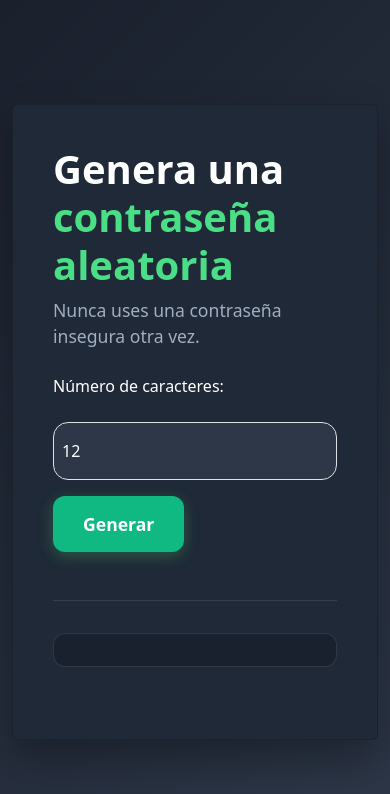
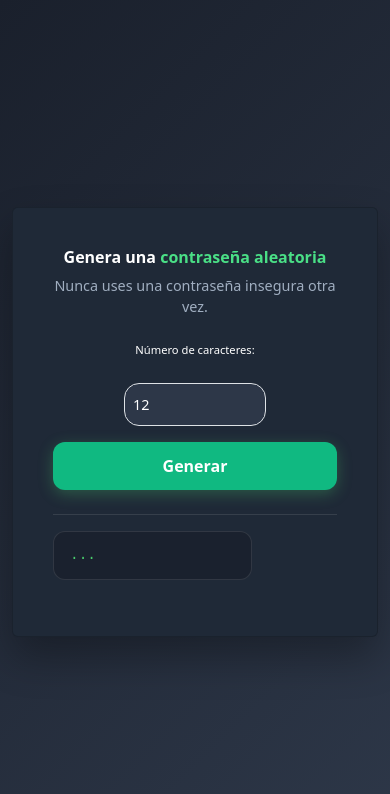
Before and after one commit to strdavidt/password-generator, a plain HTML site: page index.html in a window 390 px wide. Drawn offline with nearby package versions, Linux system fonts and the light colour scheme.

Commit message:
Mejorar el diseño responsivo

```diff
--- a/index.html
+++ b/index.html
@@ -10,7 +10,7 @@
 <body>
     <div class="container">
         <div class="card" style="background-color: #1F2937;">
-            <div class="text-left">
+            <div class="text-center">
                 <h1 class="titulo-h1">Genera una <span class="destacado">contraseña aleatoria</span></h1>
                 <p class="slogan-p">Nunca uses una contraseña insegura otra vez.</p>
                 <div class="caracteres">
@@ -23,7 +23,7 @@
                 <div class="row">
                     <div class="col-md-12">
                         <div class="contraseñaEl" id="contraseña1">
-                            <!-- Contraseña 1 -->
+                            <!-- Contraseña 1 -->...
                         </div>
                     </div>
                 </div>
--- a/styles.css
+++ b/styles.css
@@ -14,7 +14,7 @@ body {
     border-radius: 20px;
     backdrop-filter: blur(10px);
     box-shadow: 0 20px 40px rgba(0, 0, 0, 0.3);
-    max-width: 500px;
+    max-width: 100%;
     width: 100%;
     padding: 2.5rem;
 }
@@ -23,7 +23,7 @@ body {
     font-weight: 700;
     margin-bottom: 0.5rem;
     line-height: 1.2;
-    text-align: left;
+    text-align: center;
     color: #FFFFFF;
 }
 .destacado {
@@ -33,7 +33,7 @@ body {
     color: #a0aec0;
     font-size: 1.1rem;
     margin-bottom: 1rem;
-    text-align: left;
+    text-align: center;
 }
 .generar-btn {
     background: #10B981;
@@ -48,18 +48,19 @@ body {
 }
 .caracteres {
     margin: 1rem 0;
-    text-align: left;
+    text-align: center;
 }
 .form-label {
     color: #FFFFFF;
     margin: 0.5rem 0;
 }
 #numCaracteres {
-    margin: 1rem 0;
+    margin: 1rem auto;
     padding: 16px 8px;
     border-radius: 15px;
     background-color: #2d3748;
     color: #FFFFFF;
+    max-width: 50%;
 }
 .generar-btn:hover {
     background: #0b845b;
@@ -71,7 +72,7 @@ body {
     transform: translateY(0);
 }
 .contraseñas-contenedor {
-    margin-top: 3rem;
+    margin-top: 1rem;
     border-top: 1px solid rgba(255, 255, 255, 0.1);
 
 }
@@ -79,7 +80,7 @@ body {
     background: rgba(26, 32, 44, 0.8);
     border: 1px solid rgba(255, 255, 255, 0.1);
     border-radius: 12px;
-    padding: 1rem 1.25rem;
+    padding: 16px 8px;
     font-family: 'Courier New', Monaco, monospace;
     font-size: 1rem;
     color: #48cc6c;
@@ -87,7 +88,8 @@ body {
     transition: all 0.3s ease;
     position: relative;
     overflow: hidden;
-    margin: 2rem 0;
+    margin: 2rem auto;
+    width: 70%;
 }
 .contraseñaEl:hover {
     background: rgba(26, 32, 44, 0.9);
@@ -103,3 +105,33 @@ input[type="number"]::-webkit-outer-spin-button {
 input[type="number"] {
   -moz-appearance: textfield;
 }
+@media (max-width: 768px) {
+      /* Tus estilos específicos para pantallas de hasta 768px de ancho */
+      .titulo-h1 {
+        font-size: 1rem;
+      }
+      .slogan-p {
+        font-size: 0.9rem;
+      }
+      .form-label {
+        font-size: 0.7rem;
+      }
+      #numCaracteres {
+        width: 100%;
+        padding: 10px 8px;
+        font-size: 0.9rem;
+      }
+      .generar-btn {
+        width: 100%;
+        padding: 12px 0;
+        font-size: 1rem;
+      }
+      .contraseñas-contenedor {
+        margin-top: 1.5rem;
+      }
+      .contraseñaEl {
+        font-size: 0.9rem;
+        padding: 0.8rem 1rem;
+        margin: 1rem 0;
+      }
+    }
```
